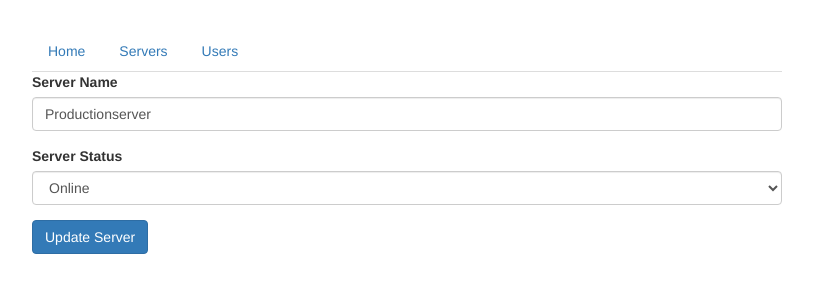
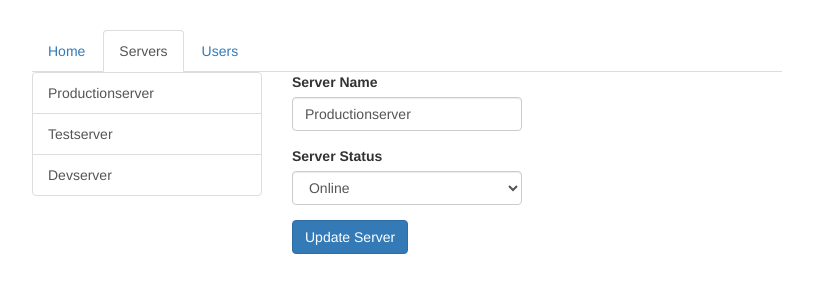
Before and after one commit to natanlf/max-routing, an Angular app: page /servers/1/edit in a window 1280 px wide. Shown: the top 300 px of the page, without its empty margins (233-1046 px from the left). Built offline with nearby package versions, Linux system fonts and the light colour scheme.

Commit message:
Setting up Child Routes and fixes

```diff
--- a/src/app/app.component.html
+++ b/src/app/app.component.html
@@ -9,11 +9,11 @@
         </li>
         <!--Nesse caso o caminho relativo funciona mas cuidado com isso, melhor usar o absoluto-->
         <!--<li role="presentation"><a routerLink="servers">Servers</a></li>-->
-        <li role="presentation">
-          <a routerLinkActive="active" routerLink="/servers">Servers</a>
+        <li role="presentation" routerLinkActive="active">
+          <a routerLink="/servers">Servers</a>
         </li>
-        <li role="presentation">
-          <a routerLinkActive="active" [routerLink]="['/users']">Users</a>
+        <li role="presentation" routerLinkActive="active">
+          <a [routerLink]="['/users']">Users</a>
         </li>
       </ul>
     </div>
--- a/src/app/servers/servers.component.html
+++ b/src/app/servers/servers.component.html
@@ -2,7 +2,7 @@
   <div class="col-xs-12 col-sm-4">
     <div class="list-group">
       <a
-        [routerLink]="['/server', server.id]"
+        [routerLink]="['/servers', server.id]"
         [queryParams]="{allowEdit: '1'}"
         fragment="loading"
         href="#"
@@ -13,9 +13,11 @@
     </div>
   </div>
   <div class="col-xs-12 col-sm-4">
-    <button class="btn btn-primary" (click)="onReload()">Reload Page</button>
+    <!-- Adiciona um novo gancho para as rotas filhas -->
+    <router-outlet></router-outlet>
+    <!-- <button class="btn btn-primary" (click)="onReload()">Reload Page</button>
     <app-edit-server></app-edit-server>
-    <hr>
+    <hr> -->
     <!--<app-server></app-server>-->
   </div>
 </div>
--- a/src/app/users/users.component.html
+++ b/src/app/users/users.component.html
@@ -11,6 +11,7 @@
     </div>
   </div>
   <div class="col-xs-12 col-sm-4">
-    <app-user></app-user>
+    <!--<app-user></app-user>-->
+    <router-outlet></router-outlet>
   </div>
 </div>
```
Also changed, not shown: src/app/app.module.ts (+9 -5 lines).
